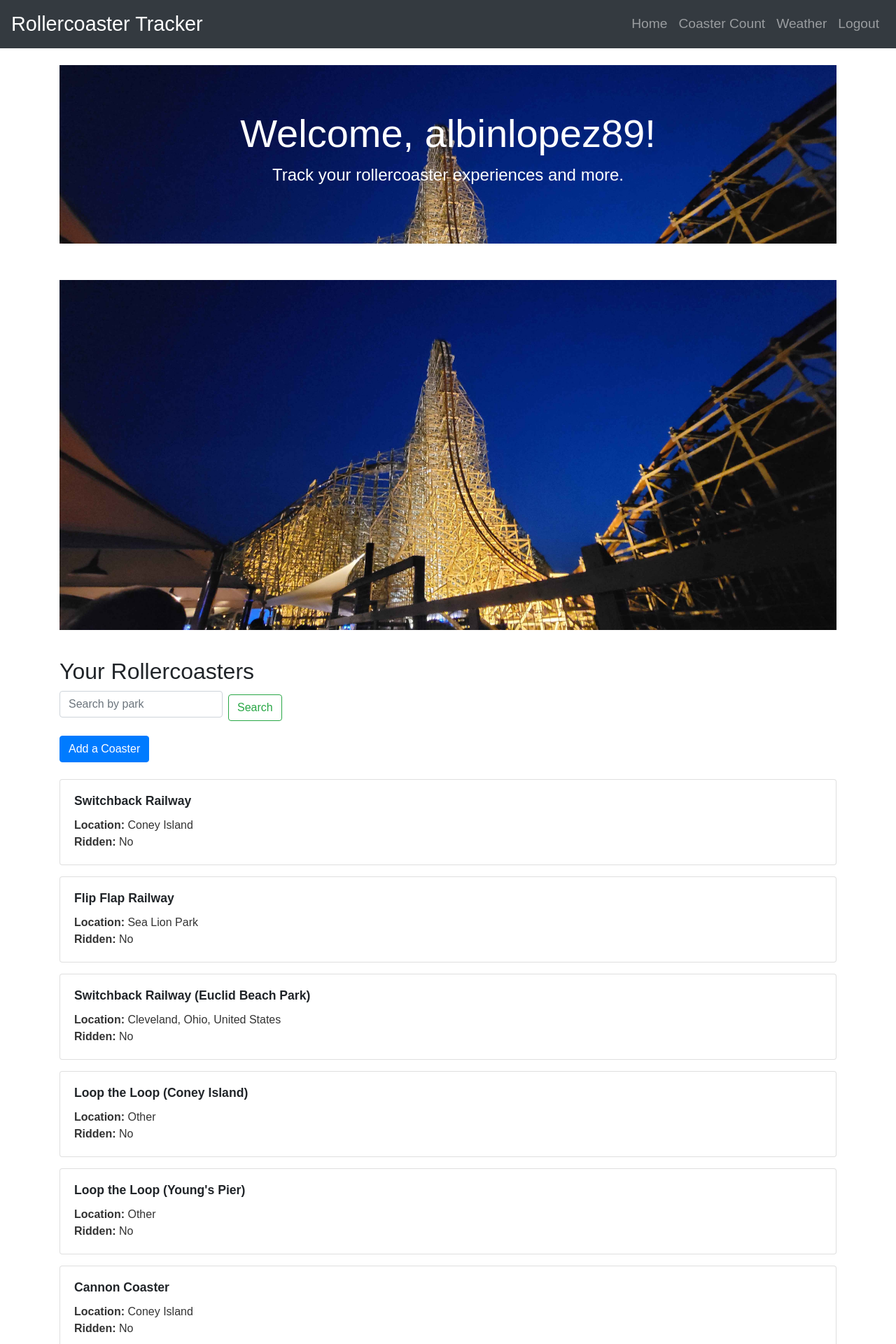
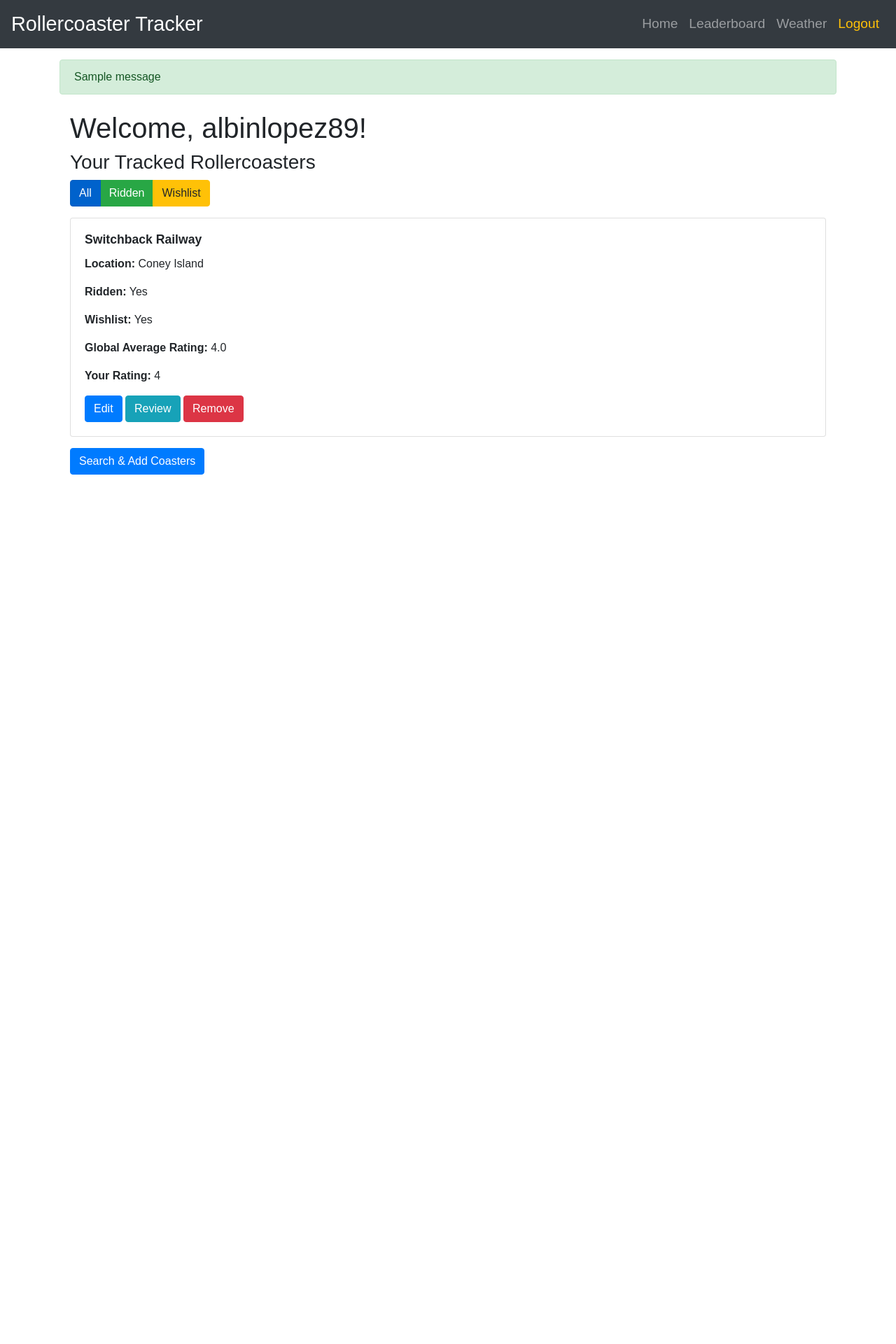
Before and after one commit to Albin2408/Rollercoaster-Count, a Flask app: page / in a window 1280 px wide. Shown: the top 1920 px of the page at 70% size. After the commit the page ends 678 px from the top, so only its background shows below. Run offline with Flask 2, Linux system fonts and the light colour scheme; a user stored in the database is signed in; data comes from the database, SQL or seed files in the repository; tables that the repository leaves empty hold one stand-in row (values such as "Sample post"); one stand-in notice (Sample message) is shown; some libraries are stand-ins or nearby versions.

Commit message:
Add files via upload
The website has a new approach allowing multiple users to use the site. Which includes leaderboards and a more interactive social website.

```diff
--- a/app.py
+++ b/app.py
@@ -9,20 +9,30 @@ login_manager.login_message_category = 'info'
 
 def create_app():
     app = Flask(__name__)
-    app.config['SECRET_KEY'] = 'your_secret_key'
+
+    # Application Configurations
+    app.config['SECRET_KEY'] = 'your_secret_key'  # Replace with a strong secret key
     app.config['SQLALCHEMY_DATABASE_URI'] = 'sqlite:///instance/site.db'
+    app.config['SQLALCHEMY_TRACK_MODIFICATIONS'] = False  # Prevents unnecessary warnings
 
+    # Initialize Extensions
     db.init_app(app)
     login_manager.init_app(app)
 
+    # Import Models (Ensuring Tables Exist Before Running)
     from models import User, Rollercoaster
 
     @login_manager.user_loader
     def load_user(user_id):
-        return User.query.get(int(user_id))
+        return User.query.get(int(user_id))  # Fetches user by ID
 
+    # Register Blueprints (Routes)
     from routes import main
     app.register_blueprint(main)
+
+    # Ensure database tables are created if they don't exist
+    with app.app_context():
+        db.create_all()
 
     return app
 
--- a/routes.py
+++ b/routes.py
@@ -1,123 +1,169 @@
-from flask import Blueprint, render_template, redirect, url_for, flash, request, jsonify, abort
+from flask import Blueprint, render_template, redirect, url_for, flash, request, abort
 from flask_login import login_user, current_user, logout_user, login_required
 from werkzeug.security import generate_password_hash, check_password_hash
 from app import db
-from forms import RegistrationForm, LoginForm, AddCoasterForm, WeatherForm
-from models import User, Rollercoaster
-import requests
-
+from forms import RegistrationForm, LoginForm, EditCoasterForm, ReviewForm
+from models import User, Rollercoaster, UserCoaster, CoasterReview
 
 main = Blueprint('main', __name__)
 
-# Home route that displays coasters for the logged-in user
+### ------------------------------
+### Home Page (User's Tracked Coasters)
+### ------------------------------
 @main.route("/")
 @login_required
 def home():
-    park = request.args.get('park')  # Filter coasters by park if specified
-    if park:
-        coasters = Rollercoaster.query.filter_by(user_id=current_user.id, location=park).all()
+    filter_type = request.args.get('filter')
+
+    query = UserCoaster.query.filter_by(user_id=current_user.id)
+
+    if filter_type == "ridden":
+        coasters = query.filter_by(ridden=True).all()
+    elif filter_type == "wishlist":
+        coasters = query.filter_by(wishlist=True).all()
     else:
-        coasters = Rollercoaster.query.filter_by(user_id=current_user.id).all()
-    return render_template('home.html', coasters=coasters)
+        coasters = query.all()
 
-# Route to display coaster count for the logged-in user
-@main.route("/coaster_count")
+    return render_template('home.html', coasters=coasters, filter_type=filter_type)
+
+### ------------------------------
+### Leaderboard (Top Rated & Most Popular Coasters)
+### ------------------------------
+@main.route("/leaderboard")
 @login_required
-def coaster_count():
-    park = request.args.get('park')  # Filter coasters by park if specified
-    if park:
-        coasters = Rollercoaster.query.filter_by(user_id=current_user.id, location=park).all()
-    else:
-        coasters = Rollercoaster.query.filter_by(user_id=current_user.id).all()
-    return render_template('coaster_count.html', coasters=coasters)
+def leaderboard():
+    coasters = Rollercoaster.query.all()
+    sorted_coasters = sorted(coasters, key=lambda c: (c.average_rating or 0, len(c.riders)), reverse=True)
 
-# Route for user registration
+    return render_template('leaderboard.html', coasters=sorted_coasters)
+
+### ------------------------------
+### Search for Coasters by Park
+### ------------------------------
+@main.route("/search_coasters", methods=["GET"])
+@login_required
+def search_coasters():
+    query = request.args.get("query", "").lower()
+    coasters = Rollercoaster.query.filter(Rollercoaster.location.ilike(f"%{query}%")).all() if query else []
+
+    return render_template("search_coasters.html", coasters=coasters, query=query)
+
+### ------------------------------
+### Track a Coaster (User-Specific)
+### ------------------------------
+@main.route("/track_coaster/<int:coaster_id>", methods=['POST'])
+@login_required
+def track_coaster(coaster_id):
+    coaster = Rollercoaster.query.get_or_404(coaster_id)
+
+    if UserCoaster.query.filter_by(user_id=current_user.id, coaster_id=coaster_id).first():
+        flash("You already have this coaster tracked.", "warning")
+        return redirect(url_for("main.home"))
+
+    user_coaster = UserCoaster(user_id=current_user.id, coaster_id=coaster_id)
+    db.session.add(user_coaster)
+    db.session.commit()
+    flash(f'Tracked {coaster.name} successfully!', 'success')
+
+    return redirect(url_for("main.home"))
+
+### ------------------------------
+### Edit Tracked Coaster (Personal List)
+### ------------------------------
+@main.route("/edit_coaster/<int:coaster_id>", methods=['GET', 'POST'])
+@login_required
+def edit_coaster(coaster_id):
+    user_coaster = UserCoaster.query.filter_by(user_id=current_user.id, coaster_id=coaster_id).first_or_404()
+
+    form = EditCoasterForm(obj=user_coaster)
+
+    if form.validate_on_submit():
+        user_coaster.wishlist = 'wishlist' in request.form
+        user_coaster.ridden = 'ridden' in request.form
+        user_coaster.rating = form.rating.data
+        user_coaster.notes = form.notes.data
+
+        db.session.commit()
+        flash('Coaster updated!', 'success')
+        return redirect(url_for('main.home'))
+
+    return render_template('edit_coaster.html', title="Edit Coaster", form=form, coaster=user_coaster)
+
+### ------------------------------
+### Submit a Coaster Review
+### ------------------------------
+@main.route("/review_coaster/<int:coaster_id>", methods=['GET', 'POST'])
+@login_required
+def review_coaster(coaster_id):
+    coaster = Rollercoaster.query.get_or_404(coaster_id)
+    review = CoasterReview.query.filter_by(user_id=current_user.id, coaster_id=coaster_id).first()
+
+    form = ReviewForm(obj=review)
+
+    if form.validate_on_submit():
+        if review:
+            review.rating = form.rating.data
+            review.review = form.review.data
+        else:
+            new_review = CoasterReview(user_id=current_user.id, coaster_id=coaster_id,
+                                       rating=form.rating.data, review=form.review.data)
+            db.session.add(new_review)
+
+        db.session.commit()
+        flash("Review submitted successfully!", "success")
+        return redirect(url_for("main.home"))
+
+    return render_template("review_coaster.html", title="Review Coaster", form=form, coaster=coaster)
+
+### ------------------------------
+### Delete Tracked Coaster
+### ------------------------------
+@main.route("/delete_coaster/<int:coaster_id>", methods=["POST"])
+@login_required
+def delete_coaster(coaster_id):
+    user_coaster = UserCoaster.query.filter_by(user_id=current_user.id, coaster_id=coaster_id).first_or_404()
+
+    db.session.delete(user_coaster)
+    db.session.commit()
+    flash('Coaster removed from your list.', 'success')
+    return redirect(url_for('main.home'))
+
+### ------------------------------
+### User Authentication (Register/Login/Logout)
+### ------------------------------
 @main.route("/register", methods=['GET', 'POST'])
 def register():
-    if current_user.is_authenticated:  # Redirect logged-in users to the home page
+    if current_user.is_authenticated:
         return redirect(url_for('main.home'))
+
     form = RegistrationForm()
-    if form.validate_on_submit():  # Handle form submission and create a new user
+    if form.validate_on_submit():
         hashed_password = generate_password_hash(form.password.data)
         user = User(username=form.username.data, email=form.email.data, password=hashed_password)
         db.session.add(user)
         db.session.commit()
         flash('Your account has been created! You are now able to log in', 'success')
         return redirect(url_for('main.login'))
+
     return render_template('register.html', title='Register', form=form)
 
-# Route for user login
 @main.route("/login", methods=['GET', 'POST'])
 def login():
-    if current_user.is_authenticated:  # Redirect logged-in users to the home page
+    if current_user.is_authenticated:
         return redirect(url_for('main.home'))
+
     form = LoginForm()
-    if form.validate_on_submit():  # Handle form submission and authenticate user
+    if form.validate_on_submit():
         user = User.query.filter_by(email=form.email.data).first()
         if user and check_password_hash(user.password, form.password.data):
             login_user(user, remember=form.remember.data)
-            next_page = request.args.get('next')  # Redirect to the next page if specified
-            return redirect(next_page or url_for('main.home'))
+            return redirect(url_for('main.home'))
         else:
             flash('Login Unsuccessful. Please check email and password', 'danger')
+
     return render_template('login.html', title='Login', form=form)
 
-# Route for user logout
 @main.route("/logout")
 def logout():
     logout_user()
     return redirect(url_for('main.login'))
-
-# Route to add a new roller coaster
-@main.route("/add_coaster", methods=['GET', 'POST'])
-@login_required
-def add_coaster():
-    form = AddCoasterForm()
-    if form.validate_on_submit():  # Add coaster to the database
-        coaster = Rollercoaster(name=form.coaster.data, location=form.park.data, author=current_user)
-        db.session.add(coaster)
-        db.session.commit()
-        flash('Coaster added!', 'success')
-        return redirect(url_for('main.coaster_count'))
-    return render_template('add_coaster.html', title='Add Coaster', form=form)
-
-# Route to mark a roller coaster as ridden
-@main.route("/mark_ridden/<int:coaster_id>")
-@login_required
-def mark_ridden(coaster_id):
-    coaster = Rollercoaster.query.get_or_404(coaster_id)  # Get coaster or return 404
-    if coaster.author != current_user:  # Ensure the current user owns the coaster
-        abort(403)
-    coaster.ridden = True
-    db.session.commit()
-    flash('Coaster marked as ridden!', 'success')
-    return redirect(url_for('main.coaster_count'))
-
-# Route to search for coasters by park
-@main.route("/search_coasters")
-@login_required
-def search_coasters():
-    query = request.args.get('query', '').lower()
-    # Fetch distinct parks matching the query
-    parks = Rollercoaster.query.with_entities(Rollercoaster.location.distinct()).filter(Rollercoaster.location.ilike(f"%{query}%")).all()
-    return jsonify([park[0] for park in parks])
-
-# Route to display weather forecast for a specified park
-@main.route("/weather", methods=['GET', 'POST'])
-@login_required
-def weather():
-    form = WeatherForm()
-    weather_data = None
-
-    if form.validate_on_submit() or request.method == 'GET':  # Handle form submission or GET request
-        zipcode = form.zipcode.data or request.args.get('zipcode')  # Get ZIP code from form or query
-        if zipcode:
-            api_key = ''  # Add your OpenWeatherMap API key here
-            url = f'http://api.openweathermap.org/data/2.5/forecast?zip={zipcode},us&appid={api_key}&units=imperial'
-            response = requests.get(url)
-            if response.status_code == 200:  # Parse weather data if request is successful
-                weather_data = response.json()['list']
-            else:
-                flash('Invalid zipcode or no weather data available.', 'danger')
-
-    return render_template('weather.html', title='Weather', form=form, weather_data=weather_data)
--- a/templates/base.html
+++ b/templates/base.html
@@ -4,10 +4,13 @@
     <meta charset="UTF-8">
     <meta name="viewport" content="width=device-width, initial-scale=1, shrink-to-fit=no">
     <title>{% block title %}Rollercoaster Tracker{% endblock %}</title>
+
+    <!-- Bootstrap CSS -->
     <link href="https://stackpath.bootstrapcdn.com/bootstrap/4.5.2/css/bootstrap.min.css" rel="stylesheet">
     <link rel="stylesheet" href="{{ url_for('static', filename='css/style.css') }}">
 </head>
 <body>
+    <!-- Navbar -->
     <nav class="navbar navbar-expand-lg navbar-dark bg-dark">
         <a class="navbar-brand" href="{{ url_for('main.home') }}">Rollercoaster Tracker</a>
         <button class="navbar-toggler" type="button" data-toggle="collapse" data-target="#navbarNav" aria-controls="navbarNav" aria-expanded="false" aria-label="Toggle navigation">
@@ -15,24 +18,48 @@
         </button>
         <div class="collapse navbar-collapse" id="navbarNav">
             <ul class="navbar-nav ml-auto">
+                {% if current_user.is_authenticated %}
                     <li class="nav-item">
                         <a class="nav-link" href="{{ url_for('main.home') }}">Home</a>
                     </li>
                     <li class="nav-item">
-                    <a class="nav-link" href="{{ url_for('main.coaster_count') }}">Coaster Count</a>
+                        <a class="nav-link" href="{{ url_for('main.leaderboard') }}">Leaderboard</a>
                     </li>
                     <li class="nav-item">
                         <a class="nav-link" href="{{ url_for('main.weather') }}">Weather</a>
                     </li>
                     <li class="nav-item">
-                    <a class="nav-link" href="{{ url_for('main.logout') }}">Logout</a>
+                        <a class="nav-link text-warning" href="{{ url_for('main.logout') }}">Logout</a>
                     </li>
+                {% else %}
+                    <li class="nav-item">
+                        <a class="nav-link" href="{{ url_for('main.login') }}">Login</a>
+                    </li>
+                    <li class="nav-item">
+                        <a class="nav-link" href="{{ url_for('main.register') }}">Register</a>
+                    </li>
+                {% endif %}
             </ul>
         </div>
     </nav>
+
+
+    <div class="container mt-3">
+        {% with messages = get_flashed_messages(with_categories=true) %}
+            {% if messages %}
+                {% for category, message in messages %}
+                    <div class="alert alert-{{ category }}">{{ message }}</div>
+                {% endfor %}
+            {% endif %}
+        {% endwith %}
+    </div>
+
+    <!-- Main Content Block -->
     <div class="container mt-4">
         {% block content %}{% endblock %}
     </div>
+
+    <!-- Bootstrap JS, Popper.js, and jQuery -->
     <script src="https://code.jquery.com/jquery-3.5.1.slim.min.js"></script>
     <script src="https://cdn.jsdelivr.net/npm/@popperjs/core@2.9.2/dist/umd/popper.min.js"></script>
     <script src="https://stackpath.bootstrapcdn.com/bootstrap/4.5.2/js/bootstrap.min.js"></script>
--- a/templates/home.html
+++ b/templates/home.html
@@ -1,36 +1,60 @@
 {% extends "base.html" %}
 
-{% block title %}Home{% endblock %}
+{% block content %}
+<div class="container">
+    <h1 class="mt-4">Welcome, {{ current_user.username }}!</h1>
 
-{% block content %}
-<div class="jumbotron jumbotron-fluid">
-    <div class="container">
-        <h1 class="display-4">Welcome, {{ current_user.username }}!</h1>
-        <p class="lead">Track your rollercoaster experiences and more.</p>
+    <h3>Your Tracked Rollercoasters</h3>
+
+    <!-- Filter Buttons -->
+    <div class="btn-group mb-3">
+        <a href="{{ url_for('main.home') }}" class="btn btn-primary {% if filter_type is none %}active{% endif %}">All</a>
+        <a href="{{ url_for('main.home', filter='ridden') }}" class="btn btn-success {% if filter_type == 'ridden' %}active{% endif %}">Ridden</a>
+        <a href="{{ url_for('main.home', filter='wishlist') }}" class="btn btn-warning {% if filter_type == 'wishlist' %}active{% endif %}">Wishlist</a>
     </div>
-</div>
-<div class="text-center">
-    <img src="{{ url_for('static', filename='images/steelvengenceNight.jpg') }}" class="img-fluid" alt="Rollercoaster Image">
-</div>
-<div class="mt-4">
-    <h2>Your Rollercoasters</h2>
-    <form class="form-inline my-2 my-lg-0" method="GET" action="{{ url_for('main.home') }}">
-        <input class="form-control mr-sm-2" type="search" placeholder="Search by park" aria-label="Search" name="park">
-        <button class="btn btn-outline-success my-2 my-sm-0" type="submit">Search</button>
-    </form>
-    <a href="{{ url_for('main.add_coaster') }}" class="btn btn-primary mt-3">Add a Coaster</a>
-    <div class="mt-4">
-        {% for coaster in coasters %}
-            <div class="card mb-3">
-                <div class="card-body">
-                    <h5 class="card-title">{{ coaster.name }}</h5>
-                    <p class="card-text">
-                        <strong>Location:</strong> {{ coaster.location }}<br>
-                        <strong>Ridden:</strong> {{ 'Yes' if coaster.ridden else 'No' }}
-                    </p>
-                </div>
+
+    <!-- Display Tracked Coasters -->
+    {% if coasters %}
+        {% for user_coaster in coasters %}
+        <div class="card mb-3">
+            <div class="card-body">
+                <h5 class="card-title"><strong>{{ user_coaster.coaster.name }}</strong></h5>
+                <p><strong>Location:</strong> {{ user_coaster.coaster.location }}</p>
+                <p><strong>Ridden:</strong> {{ "Yes" if user_coaster.ridden else "No" }}</p>
+                <p><strong>Wishlist:</strong> {{ "Yes" if user_coaster.wishlist else "No" }}</p>
+
+                <!-- Global Average Rating -->
+                <p><strong>Global Average Rating:</strong>
+                    {% if user_coaster.coaster.average_rating %}
+                        {{ user_coaster.coaster.average_rating|round(2) }}
+                    {% else %}
+                        Not Rated
+                    {% endif %}
+                </p>
+
+                <!-- User's Personal Rating -->
+                <p><strong>Your Rating:</strong>
+                    {% if user_coaster.rating %}
+                        {{ user_coaster.rating }}
+                    {% else %}
+                        Not Rated
+                    {% endif %}
+                </p>
+
+                <!-- Action Buttons -->
+                <a href="{{ url_for('main.edit_coaster', coaster_id=user_coaster.coaster.id) }}" class="btn btn-primary">Edit</a>
+                <a href="{{ url_for('main.review_coaster', coaster_id=user_coaster.coaster.id) }}" class="btn btn-info">Review</a>
+
+                <form method="POST" action="{{ url_for('main.delete_coaster', coaster_id=user_coaster.coaster.id) }}" class="d-inline">
+                    <button type="submit" class="btn btn-danger" onclick="return confirm('Are you sure you want to remove this coaster from your list?');">Remove</button>
+                </form>
             </div>
+        </div>
         {% endfor %}
-    </div>
+    {% else %}
+        <p>No coasters found in this category.</p>
+    {% endif %}
+
+    <a href="{{ url_for('main.search_coasters') }}" class="btn btn-primary">Search & Add Coasters</a>
 </div>
 {% endblock %}
```
Also changed, not shown: forms.py (+25 -10 lines), models.py (+49 -12 lines), populate_db.py (+16 -15 lines), requirements.txt (+17 -2 lines), templates/add_coaster.html (+31 -23 lines), templates/coaster_count.html (+11 -1 lines), templates/edit_coaster.html (added, +51 -0 lines), templates/leaderboard.html (added, +42 -0 lines), templates/review_coaster.html (added, +23 -0 lines), templates/search_coasters.html (added, +32 -0 lines), templates/user_profile.html (added, +27 -0 lines), README.md. Lines whose indentation alone changed are shown as unchanged.
